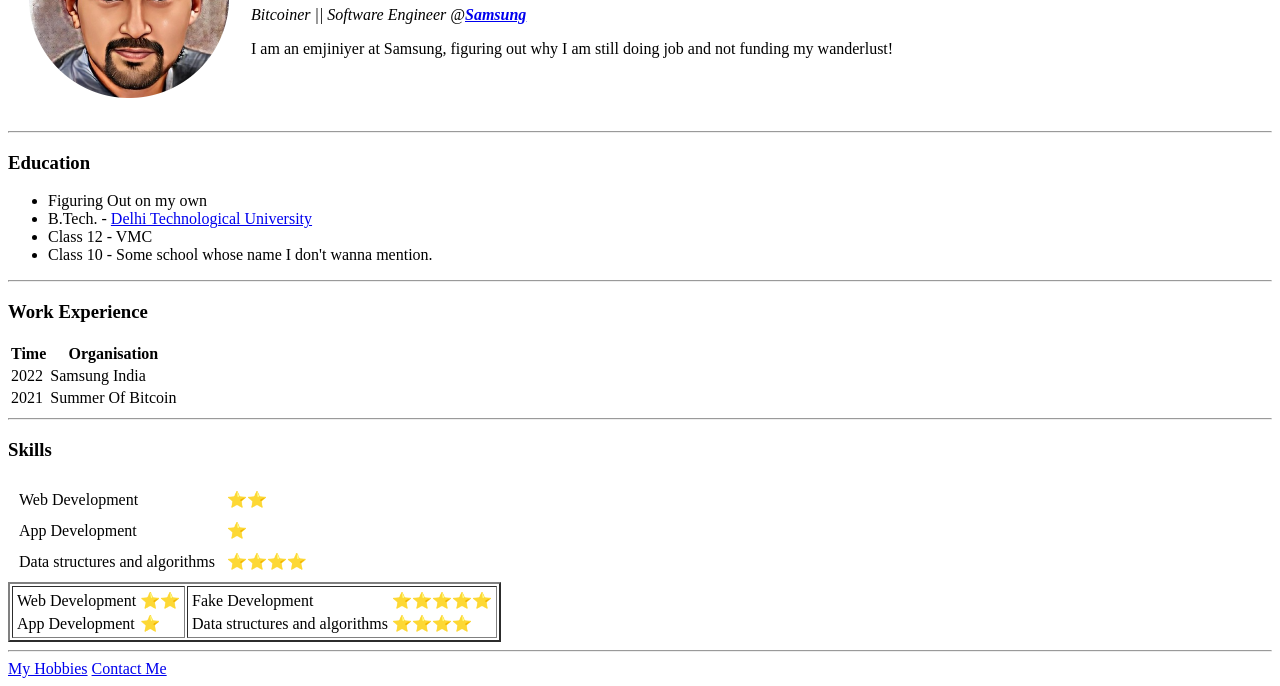
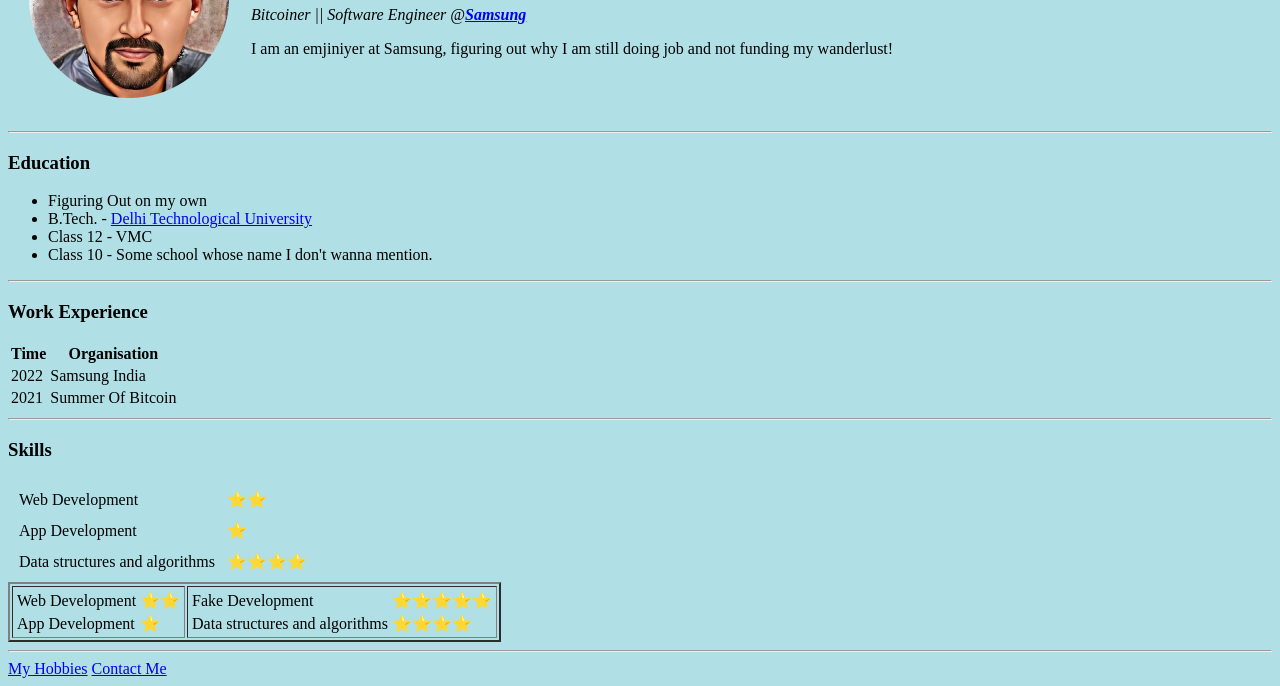
Before and after one commit to vaibhavgarg237/html-personal-site, a plain HTML site: page index.html in a window 1280 px wide. Shown: the part 131-817 px from the top of the page. Drawn offline with Linux system fonts and the light colour scheme.

Commit message:
pre styles

```diff
--- a/index.html
+++ b/index.html
@@ -8,7 +8,7 @@
     <title>Vaibhav's Personal Site</title>
 </head>
 
-<body>
+<body style="background:powderblue;">
 
     <table cellspacing="20">
         <tr>
```
